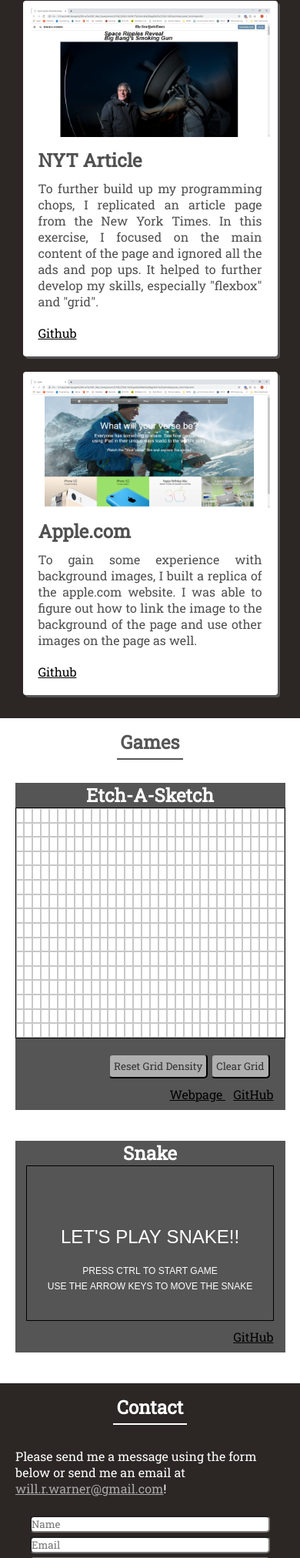
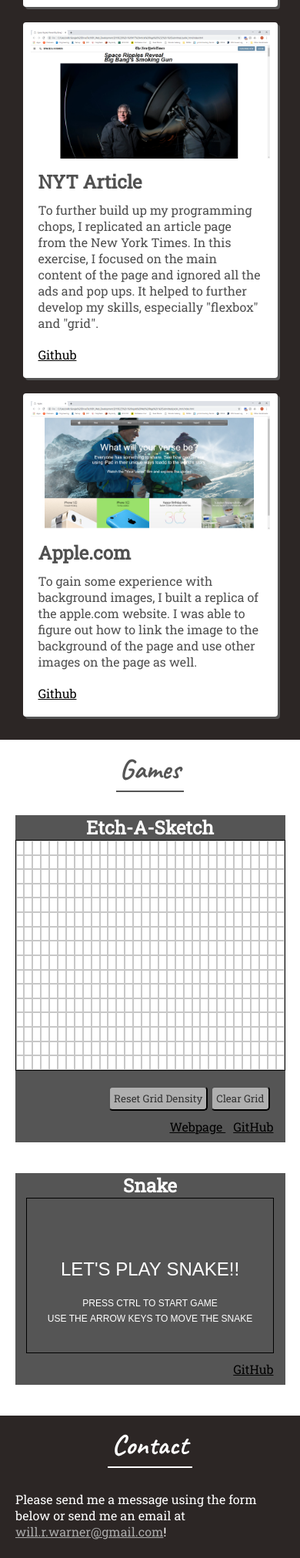
Before and after one commit to cofad/portfolio, a PHP site: page / in a window 390 px wide. Shown: the part 3720-5744 px from the top of the page at 77% size. Run offline with PHP 8.4, Linux system fonts and the light colour scheme.

Commit message:
Changed section title fonts, sent status font size

```diff
--- a/main.css
+++ b/main.css
@@ -149,6 +149,9 @@
   border-bottom: 2px solid;
   padding: 5px;
   margin-bottom: 10px;
+
+  font-family: "Caveat", cursive;
+  font-size: 36px;
 }
 
 .section--dark-grey {
@@ -193,8 +196,6 @@
 
 .about-card__text {
   margin: 10px 0px 10px 0;
-
-  text-align: justify;
 }
 
 .about-card__image {
@@ -267,6 +268,7 @@
   margin: 10px;
   padding: 10px;
 }
+
 .project-card__image {
   width: 100%;
 }
@@ -284,8 +286,6 @@
 
 .project-card__text {
   margin: 10px 0px 10px 0;
-
-  text-align: justify;
 }
 
 .project-card__links {
@@ -475,6 +475,18 @@
   .hero {
     background-position: unset;
   }
+
+  .contact__status-sender {
+    font-size: 14px;
+  }
+
+  .contact__status-receiver {
+    font-size: 14px;
+  }
+
+  .contact__status {
+    font-size: 14px;
+  }
 }
 
 @media only screen and (min-width: 800px) {
```
